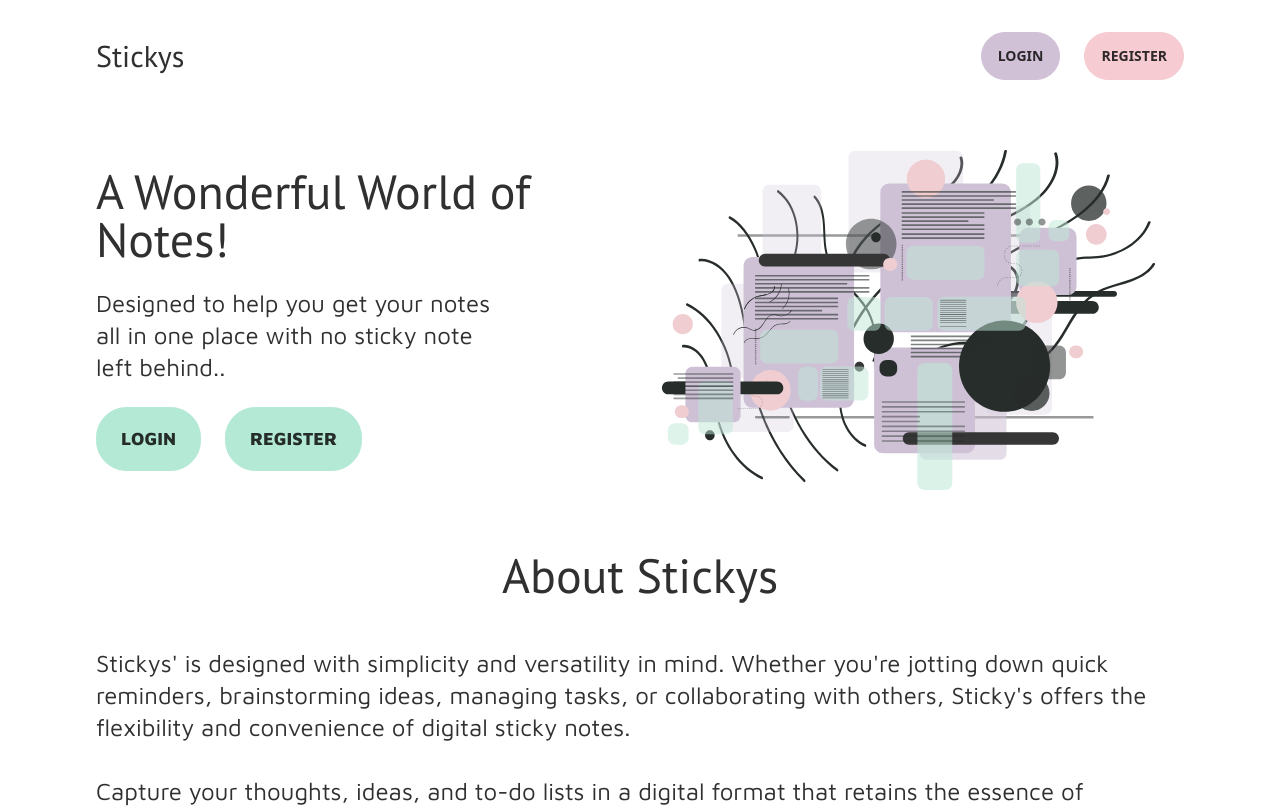
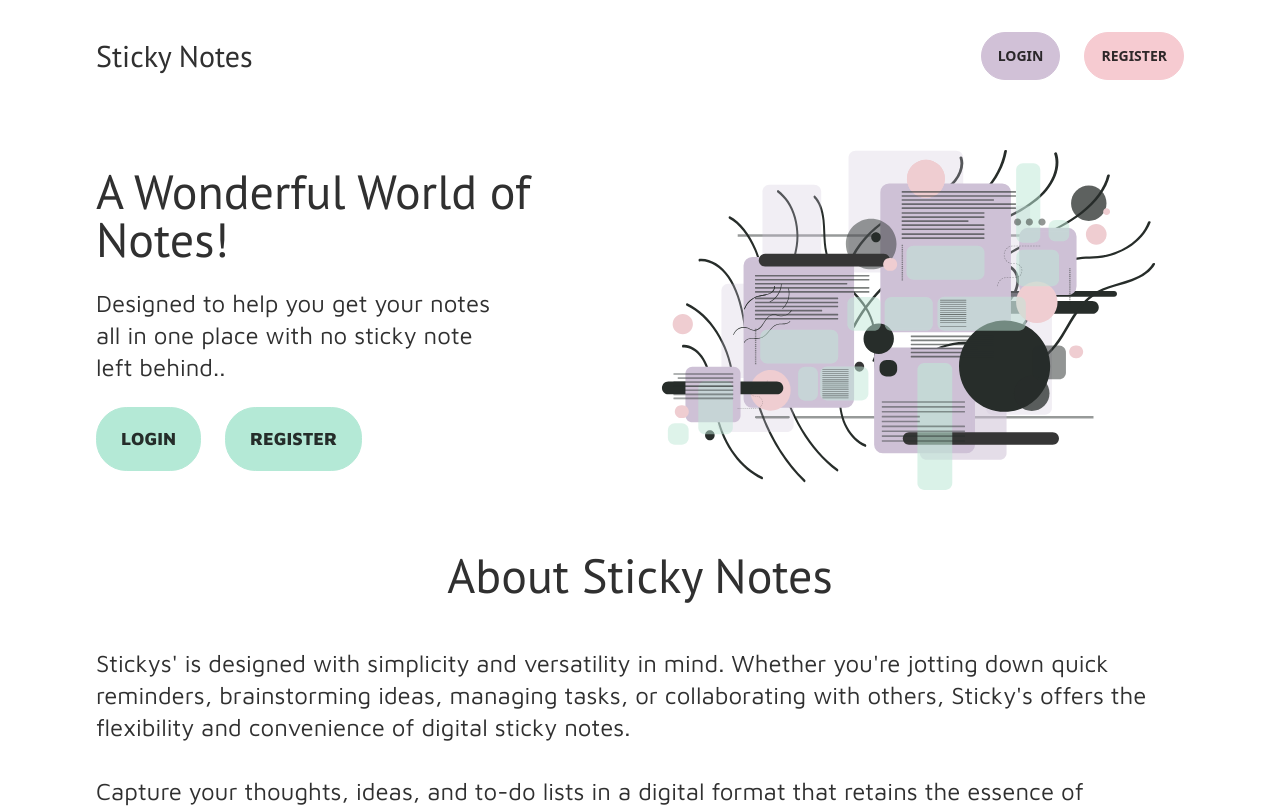
Before and after one commit to sashamars33/sticky-notes-react-3.0, a React (Create React App) app: page / in a window 1280 px wide. Shown: the top 807 px of the page. Built offline with nearby package versions, Linux system fonts and the light colour scheme.

Commit message:
added favicon

```diff
--- a/public/index.html
+++ b/public/index.html
@@ -2,7 +2,7 @@
 <html lang="en">
   <head>
     <meta charset="utf-8" />
-    <!-- <link rel="icon" href="%PUBLIC_URL%/favicon.ico" /> -->
+    <link rel="icon" href="./sticky-notes-favicon.svg" />
     <meta name="viewport" content="width=device-width, initial-scale=1" />
     <meta name="theme-color" content="#000000" />
     <meta
@@ -13,35 +13,10 @@
 <link rel="preconnect" href="https://fonts.gstatic.com" crossorigin>
 <link href="https://fonts.googleapis.com/css2?family=Barlow:ital,wght@0,100;0,200;0,300;0,400;0,500;0,600;0,700;0,800;1,100;1,200;1,300;1,400;1,500;1,600;1,700;1,800&family=Manrope:wght@200;300;400;500;600;700;800&family=Maven+Pro:wght@400;800&family=PT+Sans:wght@400;700&display=swap" rel="stylesheet">
 
-    <!-- <link rel="apple-touch-icon" href="%PUBLIC_URL%/logo192.png" /> -->
-    <!--
-      manifest.json provides metadata used when your web app is installed on a
-      user's mobile device or desktop. See https://developers.google.com/web/fundamentals/web-app-manifest/
-    -->
-    <!-- <link rel="manifest" href="%PUBLIC_URL%/manifest.json" /> -->
-    <!--
-      Notice the use of %PUBLIC_URL% in the tags above.
-      It will be replaced with the URL of the `public` folder during the build.
-      Only files inside the `public` folder can be referenced from the HTML.
-
-      Unlike "/favicon.ico" or "favicon.ico", "%PUBLIC_URL%/favicon.ico" will
-      work correctly both with client-side routing and a non-root public URL.
-      Learn how to configure a non-root public URL by running `npm run build`.
-    -->
-    <title>Stickies</title>
+    <title>Sticky Notes</title>
   </head>
   <body>
     <noscript>You need to enable JavaScript to run this app.</noscript>
     <div id="root"></div>
-    <!--
-      This HTML file is a template.
-      If you open it directly in the browser, you will see an empty page.
-
-      You can add webfonts, meta tags, or analytics to this file.
-      The build step will place the bundled scripts into the <body> tag.
-
-      To begin the development, run `npm start` or `yarn start`.
-      To create a production bundle, use `npm run build` or `yarn build`.
-    -->
   </body>
 </html>
--- a/src/components/Navigation.js
+++ b/src/components/Navigation.js
@@ -19,7 +19,7 @@ const Navigation = () => {
       <section className=" py-8">
         <section className="mx-12 md:mx-24 lg:mx-24 xl:mx-24">
           <div className="flex justify-between items-center">
-            <Link to='/' className="heading-font text-3xl">Stickys</Link>
+            <Link to='/' className="heading-font text-3xl">Sticky Notes</Link>
 
             {user ? (
             <div className="flex gap-6">
--- a/src/pageFiles/Home.js
+++ b/src/pageFiles/Home.js
@@ -31,7 +31,7 @@ const Home = () => {
               </section>
 
             <section className="flex flex-col justify-center items-center pb-12">
-                <h2 className="heading-font text-5xl text-center py-6">About Stickys</h2>
+                <h2 className="heading-font text-5xl text-center py-6">About Sticky Notes</h2>
                 <p className="accent-font text-2xl pt-6 text-left">Stickys' is designed with simplicity and versatility in mind. Whether you're jotting down quick reminders, brainstorming ideas, managing tasks, or collaborating with others, Sticky's offers the flexibility and convenience of digital sticky notes.
 </p><p className="accent-font text-2xl py-8 text-left">Capture your thoughts, ideas, and to-do lists in a digital format that retains the essence of traditional sticky notes while adding the benefits of digital organization and accessibility.
 Join Sticky's today and experience the joy of digital sticky notes, always there when you need them, wherever you are. Say goodbye to scattered paper notes and hello to the convenience of Stickys.</p>
```
Also changed, not shown: public/sticky-notes-favicon.svg (added).
